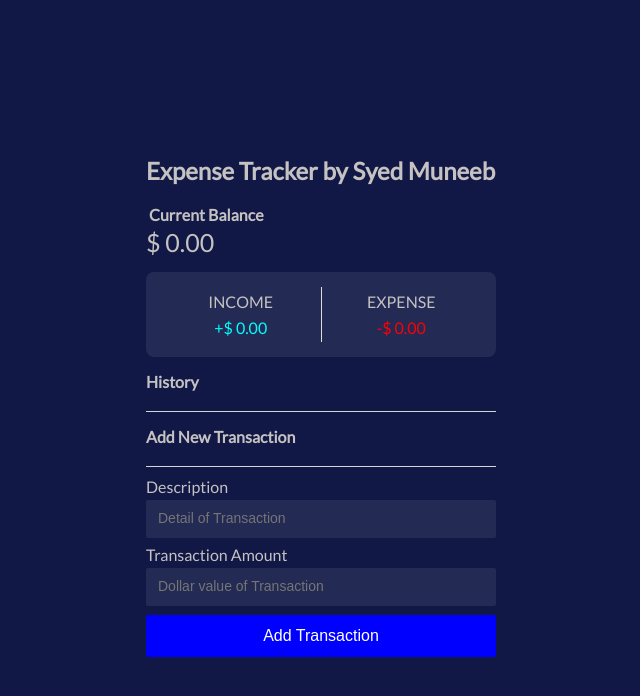
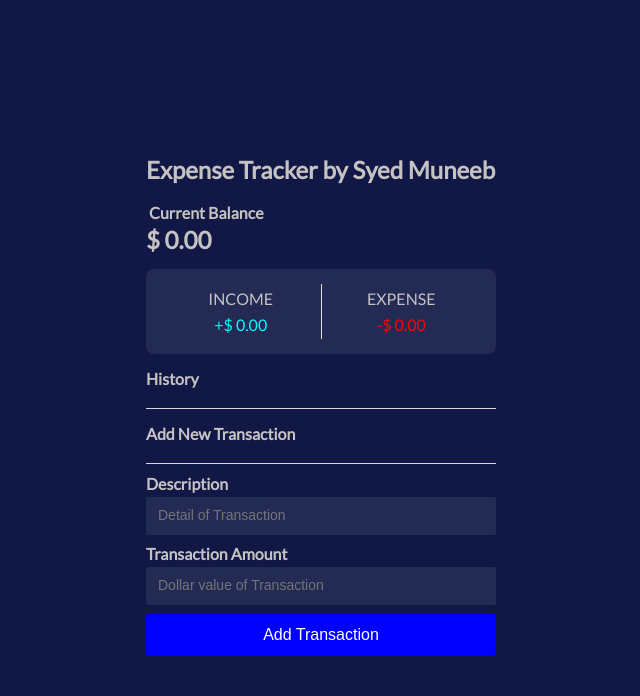
Before and after one commit to Syed-Muneeb/Expense_Tracker_App, a React (Create React App) app: page / in a window 1280 px wide. Shown: the top 696 px of the page, without its empty margins (319-959 px from the left). Built offline with nearby package versions, Linux system fonts and the light colour scheme.

Commit message:
update.css

```diff
--- a/src/App.css
+++ b/src/App.css
@@ -12,6 +12,10 @@
 
     font-style: bolder;
     font-size: 25px;
+}
+.current{
+
+    font-size: 18px;
 }
 .red{
 
@@ -138,7 +142,7 @@ span > p {
 
 input {
 
-    margin: 4px 0px 7px 0px;
+    margin: 4px 0px 9px 0px;
     width:100%;
     background-color:rgba(75, 85, 116, 0.3);
     border:none;
@@ -153,6 +157,7 @@ input {
 
       margin-bottom: 5px;
  }
+
   .submit{
 
         background-color: blue;
--- a/src/Components/Balance.js
+++ b/src/Components/Balance.js
@@ -12,7 +12,7 @@ console.log(Balance)
     return (
         <div className="balance">
             <h4 className="mar">Current Balance </h4>
-            <p className="mar2"> $ {Balance} </p>
+            <h2 className="mar2"> $ {Balance} </h2>
         </div>
     )
 }
--- a/src/Components/NewTransaction.js
+++ b/src/Components/NewTransaction.js
@@ -30,13 +30,13 @@ export const NewTransaction = () => {
                 <h4 className="borBotttom add">Add New Transaction</h4>
 
                 <form onSubmit={onsubmitHandler}>
-                    <label> Description  <br/>
+                    <label> <strong> Description </strong>  <br/>
                     <input type="text" value={text} required="required"
                     placeholder="Detail of Transaction"
                     onChange={ (e)=> { setText(e.target.value) }} />
                     </label> <br/>
 
-                    <label> Transaction Amount <br/>
+                    <label> <strong>Transaction Amount </strong> <br/>
                      <input type="number" value={amount} required="required" className="bottom"
                      placeholder="Dollar value of Transaction"
 
```
